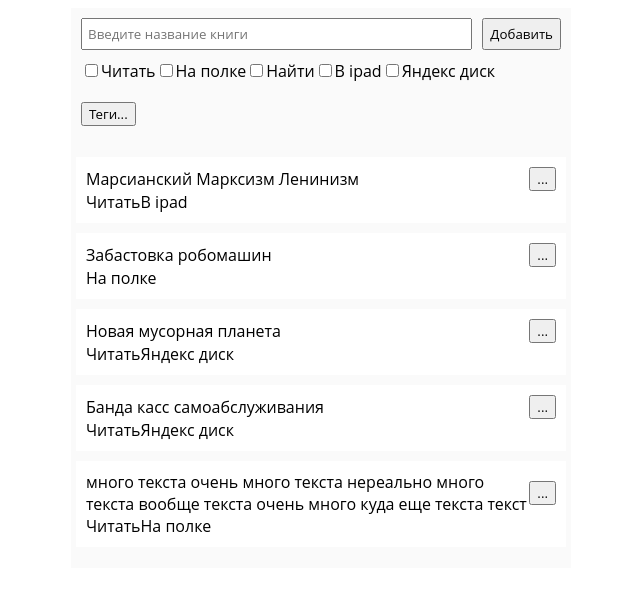
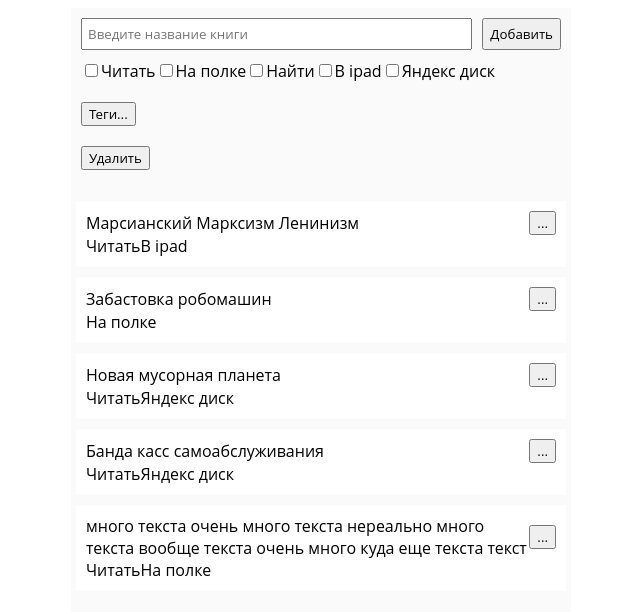
Before and after one commit to evgenynovak/book-library-app-react, a React (Create React App) app: page / in a window 1280 px wide. Shown: the top 614 px of the page, without its empty margins (319-959 px from the left). Built offline with nearby package versions, Linux system fonts and the light colour scheme.

Commit message:
add option delete tags

```diff
--- a/src/App.js
+++ b/src/App.js
@@ -2,6 +2,7 @@
 import AddBook from './components/AddBook/AddBook'
 import AddTags from './components/AddTags/AddTags'
 import BooksList from './components/BookList/BookList'
+import DeleteTags from './components/DeleteTags/DeleteTags'
 import scss from './App.module.scss'
 import stateBook from './bookbase.js'
 
@@ -23,6 +24,20 @@
     setIsChange(!isChange)
   }
 
+  const handleDeleteTag = (data) => {
+    const newTags = [...tags]
+    data.map(dataTagId =>
+      newTags.map(tag => {
+        if (tag.tagId == dataTagId) {
+          newTags.splice(newTags.indexOf(tag), 1)
+        }
+      }
+      )
+    )
+    setTags(newTags)
+    setIsChange(!isChange)
+  }
+
   const handleRemoveItem = (id) => {
     const data = books
     const index = data.findIndex(item => item.id === id);
@@ -37,6 +52,7 @@
     <div className={scss.app}>
     <AddBook onAddBook={handleAddBook} tagsData={tags}/>
     <AddTags onAddTag={handleAddTag}/>
+    <DeleteTags tagsData={tags} onDeleteTag={handleDeleteTag}/>
     <BooksList data={books} onRemoveItem={handleRemoveItem} changeApp={isChange} tagsData={tags}/>
     </div>
  )
--- a/src/components/DeleteTags/DeleteTags.js
+++ b/src/components/DeleteTags/DeleteTags.js
@@ -4,6 +4,63 @@
 
 function DeleteTags(props) {
 
+  const [buttonEditTagsIsPressed, setButtonEditTagsIsPressed] = useState(false);
+  const [tagsSelected, setTagsSelected] = useState(props.tagsData.map( item => item = {...item}));
+
+  if (tagsSelected.length != props.tagsData.length) {
+    setTagsSelected(props.tagsData.map( item => item = {...item}))
+  }
+
+  let {onDeleteTag} = props
+
+  let handleOpenClose = () => {
+    setButtonEditTagsIsPressed(!buttonEditTagsIsPressed)
+  }
+
+  const renderTagItems = () => {
+    return tagsSelected.map(tag =>
+      <label key={tag.tagId}>
+        <input type="checkbox"
+        name="tags"
+        value={tag.tagId}
+        onChange={handleChange}
+        checked={tag.isChecked}
+        />
+        {tag.tagText}
+      </label>)
+  }
+
+  const handleChange = (e) => {
+    const target = e.target;
+    console.log(target)
+    const data = [...tagsSelected]
+    const item = data.find( tag => tag.tagId == target.value)
+    item.isChecked = !item.isChecked
+    setTagsSelected(data)
+  }
+
+  const handleSubmitDeleteTags = () => {
+    const tagsCheked = tagsSelected.filter( item => item.isChecked == true).map( item => item.tagId )
+    onDeleteTag(tagsCheked)
+    console.log(tagsCheked)
+  }
+
+  return (
+    <div className={scss.deleteTags}>
+      <button
+        type='button'
+        onClick={handleOpenClose}>
+        Удалить
+      </button>
+      {buttonEditTagsIsPressed &&
+        <div>
+          {renderTagItems()}
+          <button className={scss.formSubmit} type='button' onClick={handleSubmitDeleteTags}> Удалить </button>
+          <button className={scss.formSubmit} type='button' onClick={handleOpenClose}> X </button>
+        </div>
+      }
+    </div>
+  )
 }
 
 /*
--- a/src/components/DeleteTags/DeleteTags.module.scss
+++ b/src/components/DeleteTags/DeleteTags.module.scss
@@ -1 +1,7 @@
 @import '../../styles/variables.scss';
+
+.deleteTags {
+  padding-left: 10px;
+  padding-top: 10px;
+  padding-bottom: 10px;
+}
```
